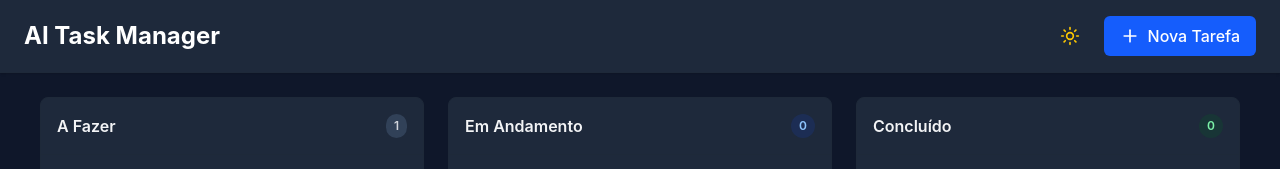
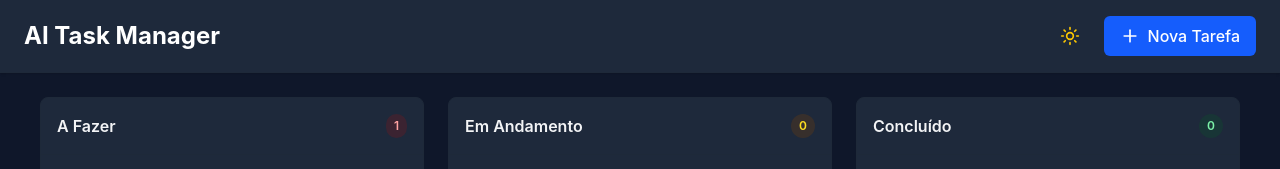
Before and after one commit to pedro-solutis/ai-task-manager, a React app in the folder frontend/: page / in a window 1280 px wide. Shown: the top 169 px of the page. Built offline with nearby package versions, Linux system fonts and the light colour scheme; the HTML template or start-up script is replaced by a standard one.

Commit message:
refactor(ui): extract status and priority color and label mappings into shared dictionaries

```diff
--- a/frontend/src/components/kanban/KanbanBoard.jsx
+++ b/frontend/src/components/kanban/KanbanBoard.jsx
@@ -2,6 +2,7 @@ import { useState } from 'react';
 import { KanbanColumn } from './KanbanColumn.jsx';
 import { TaskDetailModal } from '../tasks/TaskDetailModal.jsx';
 import { TaskFormModal } from '../tasks/TaskFormModal.jsx';
+import { TASK_STATUS } from '../../utils/constants.js';
 
 export function KanbanBoard() {
   const [selectedTask, setSelectedTask] = useState(null);
@@ -28,27 +29,16 @@ export function KanbanBoard() {
   return (
     <>
       <div className="flex justify-center gap-6 h-full min-h-[500px]">
-        <KanbanColumn
-          title="A Fazer"
-          count={mockTasks.TODO.length}
-          badgeClass="bg-gray-200 dark:bg-slate-700 text-gray-700 dark:text-gray-300"
-          tasks={mockTasks.TODO}
-          onTaskClick={setSelectedTask}
-        />
-        <KanbanColumn
-          title="Em Andamento"
-          count={mockTasks.IN_PROGRESS.length}
-          badgeClass="bg-blue-100 text-blue-800 dark:bg-blue-900/30 dark:text-blue-300"
-          tasks={mockTasks.IN_PROGRESS}
-          onTaskClick={setSelectedTask}
-        />
-        <KanbanColumn
-          title="Concluído"
-          count={mockTasks.DONE.length}
-          badgeClass="bg-green-100 text-green-800 dark:bg-green-900/30 dark:text-green-300"
-          tasks={mockTasks.DONE}
-          onTaskClick={setSelectedTask}
-        />
+        {Object.entries(TASK_STATUS).map(([statusKey, config]) => (
+          <KanbanColumn
+            key={statusKey}
+            title={config.label}
+            count={mockTasks[statusKey]?.length || 0}
+            badgeClass={config.colorClass}
+            tasks={mockTasks[statusKey] || []}
+            onTaskClick={setSelectedTask}
+          />
+        ))}
       </div>
 
       {selectedTask && (
--- a/frontend/src/components/kanban/KanbanCard.jsx
+++ b/frontend/src/components/kanban/KanbanCard.jsx
@@ -1,14 +1,8 @@
 import { Calendar, Flag } from 'lucide-react';
+import { TASK_PRIORITY } from '../../utils/constants.js';
 
 export function KanbanCard({ task, onClick }) {
-  const getPriorityColor = (priority) => {
-    switch(priority) {
-      case 'HIGH': return 'text-red-500';
-      case 'MEDIUM': return 'text-yellow-500';
-      case 'LOW': return 'text-green-500';
-      default: return 'text-gray-500';
-    }
-  };
+  const priorityConfig = TASK_PRIORITY[task.priority] || { label: task.priority, colorClass: 'text-gray-500' };
 
   return (
     <div
@@ -24,8 +18,8 @@ export function KanbanCard({ task, onClick }) {
         <div className="flex items-center gap-3 pt-2 mt-1 border-t border-gray-100 dark:border-gray-600/50 text-xs text-gray-500 dark:text-gray-400">
           {task.priority && (
             <div className="flex items-center gap-1">
-              <Flag className={`h-3 w-3 ${getPriorityColor(task.priority)}`} />
-              <span className="font-medium">{task.priority === 'HIGH' ? 'Alta' : task.priority === 'MEDIUM' ? 'Média' : 'Baixa'}</span>
+              <Flag className={`h-3 w-3 ${priorityConfig.colorClass}`} />
+              <span className="font-medium">{priorityConfig.label}</span>
             </div>
           )}
 
--- a/frontend/src/components/tasks/TaskDetailModal.jsx
+++ b/frontend/src/components/tasks/TaskDetailModal.jsx
@@ -3,28 +3,15 @@ import { X, Calendar, Flag, Pencil, Trash2 } from 'lucide-react';
 import { EnhanceButton } from './EnhanceButton.jsx';
 import { AnalyzeButton } from './AnalyzeButton.jsx';
 import { DecomposeButton } from './DecomposeButton.jsx';
+import { TASK_STATUS, TASK_PRIORITY } from '../../utils/constants.js';
 
 export function TaskDetailModal({ task, onClose, onEdit, onDelete, onUpdateTask }) {
   const [aiLoading, setAiLoading] = useState(false);
 
   if (!task) return null;
 
-  const getPriorityColor = (priority) => {
-    switch(priority) {
-      case 'HIGH': return 'text-red-500';
-      case 'MEDIUM': return 'text-yellow-500';
-      case 'LOW': return 'text-green-500';
-      default: return 'text-gray-500';
-    }
-  };
-
-  const statusColors = {
-    TODO: 'bg-red-100 text-red-800 dark:bg-red-900/30 dark:text-red-300',
-    IN_PROGRESS: 'bg-yellow-100 text-yellow-800 dark:bg-yellow-900/30 dark:text-yellow-300',
-    DONE: 'bg-green-100 text-green-800 dark:bg-green-900/30 dark:text-green-300'
-  };
-
-  const statusColorClass = statusColors[task.status] || 'bg-gray-100 text-gray-800 dark:bg-gray-800 dark:text-gray-300';
+  const statusConfig = TASK_STATUS[task.status] || { label: task.status, colorClass: 'bg-gray-100 text-gray-800 dark:bg-gray-800 dark:text-gray-300' };
+  const priorityConfig = TASK_PRIORITY[task.priority] || { label: task.priority, colorClass: 'text-gray-500' };
 
   return (
     <div className="fixed inset-0 bg-black/50 backdrop-blur-sm z-50 flex justify-center items-center p-4">
@@ -33,8 +20,8 @@ export function TaskDetailModal({ task, onClose, onEdit, onDelete, onUpdateTask
           <h2 className="text-xl font-bold text-slate-800 dark:text-gray-100">Detalhes da Tarefa</h2>
           <div className="flex items-center gap-3">
             {task.status && (
-              <span className={`px-2.5 py-1 text-xs font-semibold uppercase tracking-wider rounded-md ${statusColorClass}`}>
-                {task.status === 'TODO' ? 'A Fazer' : task.status === 'IN_PROGRESS' ? 'Em Andamento' : task.status === 'DONE' ? 'Concluído' : task.status}
+              <span className={`px-2.5 py-1 text-xs font-semibold uppercase tracking-wider rounded-md ${statusConfig.colorClass}`}>
+                {statusConfig.label}
               </span>
             )}
             <button onClick={onClose} className="text-gray-500 hover:text-slate-800 dark:hover:text-white transition-colors">
@@ -52,8 +39,8 @@ export function TaskDetailModal({ task, onClose, onEdit, onDelete, onUpdateTask
           <div className="flex flex-wrap gap-4 pt-4 border-t border-gray-200 dark:border-gray-700">
             {task.priority && (
               <div className="flex items-center gap-2 text-sm text-gray-600 dark:text-gray-300">
-                <Flag className={`h-3 w-3 ${getPriorityColor(task.priority)}`} />
-                <span>Prioridade: <span className="font-semibold">{task.priority}</span></span>
+                <Flag className={`h-4 w-4 ${priorityConfig.colorClass}`} />
+                <span>Prioridade: <span className="font-semibold">{priorityConfig.label}</span></span>
               </div>
             )}
 
--- a/frontend/src/components/tasks/TaskFormModal.jsx
+++ b/frontend/src/components/tasks/TaskFormModal.jsx
@@ -3,6 +3,7 @@ import { X } from 'lucide-react';
 import { EnhanceButton } from './EnhanceButton.jsx';
 import { AnalyzeButton } from './AnalyzeButton.jsx';
 import { DecomposeButton } from './DecomposeButton.jsx';
+import { TASK_PRIORITY } from '../../utils/constants.js';
 
 export function TaskFormModal({ isOpen, onClose, onSaved, initialData }) {
   const [formData, setFormData] = useState({
@@ -105,9 +106,9 @@ export function TaskFormModal({ isOpen, onClose, onSaved, initialData }) {
                 onChange={handleChange}
                 className="w-full bg-gray-50 dark:bg-slate-700 border border-gray-300 dark:border-slate-600 rounded-md px-3 py-2 text-slate-800 dark:text-gray-100 focus:ring-2 focus:ring-blue-500 outline-none"
               >
-                <option value="LOW">Baixa</option>
-                <option value="MEDIUM">Média</option>
-                <option value="HIGH">Alta</option>
+                {Object.entries(TASK_PRIORITY).map(([key, config]) => (
+                  <option key={key} value={key}>{config.label}</option>
+                ))}
               </select>
             </div>
             <div>
--- /dev/null
+++ b/frontend/src/utils/constants.js
@@ -0,0 +1,29 @@
+export const TASK_STATUS = {
+  TODO: {
+    label: 'A Fazer',
+    colorClass: 'bg-red-100 text-red-800 dark:bg-red-900/30 dark:text-red-300'
+  },
+  IN_PROGRESS: {
+    label: 'Em Andamento',
+    colorClass: 'bg-yellow-100 text-yellow-800 dark:bg-yellow-900/30 dark:text-yellow-300'
+  },
+  DONE: {
+    label: 'Concluído',
+    colorClass: 'bg-green-100 text-green-800 dark:bg-green-900/30 dark:text-green-300'
+  }
+};
+
+export const TASK_PRIORITY = {
+  HIGH: {
+    label: 'Alta',
+    colorClass: 'text-red-500'
+  },
+  MEDIUM: {
+    label: 'Média',
+    colorClass: 'text-yellow-500'
+  },
+  LOW: {
+    label: 'Baixa',
+    colorClass: 'text-green-500'
+  }
+};
```
